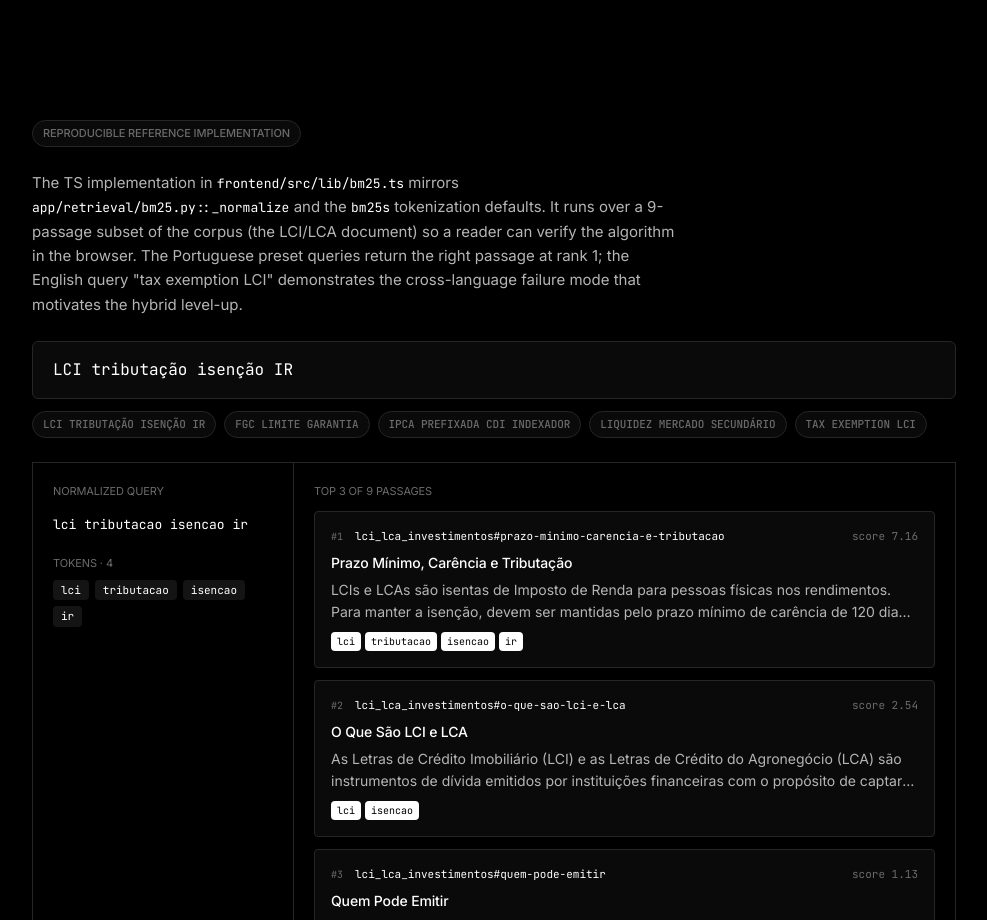
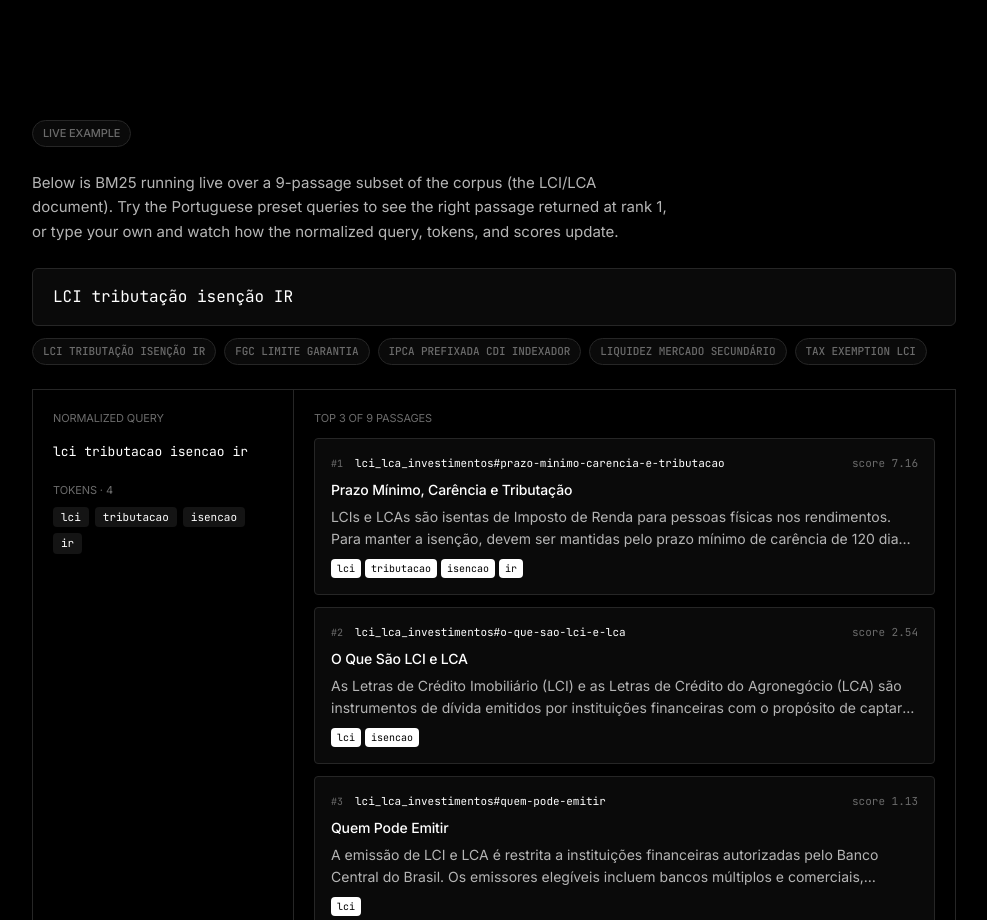
Before and after one commit to camilaDiToro/conviction-assistant, a React (Vite) app in the folder frontend/: page /design/pipeline/retrieval in a window 1280 px wide. Shown: the part 1440-2360 px from the top of the page, without its empty margins (276-1263 px from the left). Built offline with nearby package versions, Linux system fonts and the light colour scheme.

Commit message:
design retrieval: trim live example blurb to drop implementation refs and hybrid mention

```diff
--- a/frontend/src/features/design/RetrievalPage.tsx
+++ b/frontend/src/features/design/RetrievalPage.tsx
@@ -105,15 +105,12 @@ export default function RetrievalPage() {
         </div>
       </Section>
 
-      <Section eyebrow="Reproducible reference implementation">
+      <Section eyebrow="Live example">
         <p className="max-w-prose text-ink-2 text-[15px] leading-relaxed mb-6">
-          The TS implementation in <code className="font-mono text-[13px] text-ink-1">frontend/src/lib/bm25.ts</code>{' '}
-          mirrors <code className="font-mono text-[13px] text-ink-1">app/retrieval/bm25.py::_normalize</code>{' '}
-          and the <code className="font-mono text-[13px] text-ink-1">bm25s</code> tokenization defaults. It runs over a
-          9-passage subset of the corpus (the LCI/LCA document) so a reader can verify the
-          algorithm in the browser. The Portuguese preset queries return the right passage at
-          rank 1; the English query "tax exemption LCI" demonstrates the cross-language failure
-          mode that motivates the hybrid level-up.
+          Below is BM25 running live over a 9-passage subset of the corpus (the LCI/LCA
+          document). Try the Portuguese preset queries to see the right passage returned at
+          rank 1, or type your own and watch how the normalized query, tokens, and scores
+          update.
         </p>
 
         <input
```
